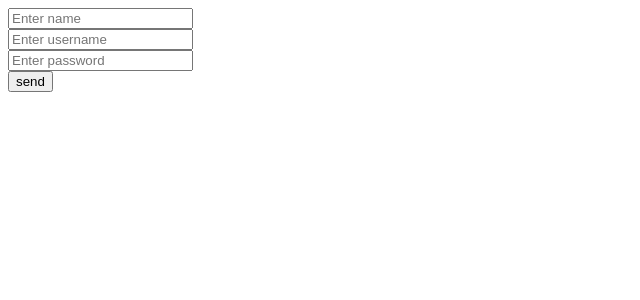
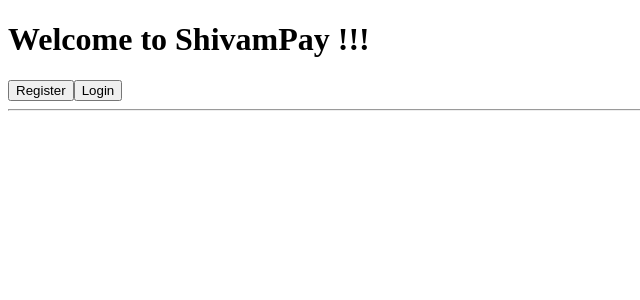
Before and after one commit to shivam-vishwakarmaa/shivam-pay, a React app in the folder frontend/: page / in a window 1280 px wide. Shown: the top 300 px of the page, without its empty margins (0-640 px from the left). Built offline with nearby package versions, Linux system fonts and the light colour scheme; the HTML template or start-up script is replaced by a standard one.

Commit message:
Dat 2: login page succefully added

```diff
--- a/frontend/src/App.jsx
+++ b/frontend/src/App.jsx
@@ -1,11 +1,26 @@
 import { useState } from 'react';
-import Register from './components/register'
+import Register from './components/register';
+import Login from './components/login';
 
 function App() {
+  const [page, setPage] = useState(null);
 
   return (
     <>
-      <Register></Register>
+      <h1>Welcome to ShivamPay !!!</h1>
+
+      <button onClick={() => setPage('register')}>
+        Register
+      </button>
+
+      <button onClick={() => setPage('login')}>
+        Login
+      </button>
+
+      <hr />
+
+      {page === 'register' && <Register />}
+      {page === 'login' && <Login />}
     </>
   );
 }
--- a/frontend/src/components/login.jsx
+++ b/frontend/src/components/login.jsx
@@ -0,0 +1,48 @@
+import { useState } from "react"
+import axios from "axios";
+
+export default () => {
+
+    const [form,setForm] = useState({
+        username:'',
+        password:''
+    })
+
+    const [res,setResponse] = useState('') ;
+
+    const handleLogin = async () => {
+        setResponse("loding...");
+
+        try{
+
+            const fecthLogin = await axios.put(
+                "http://localhost:3000/pytm/login/enter",
+                form
+            ) ;
+
+            setResponse(`You have login succesfully !!!`);
+            localStorage.setItem("token", fecthLogin.data.token);
+
+        } catch(err){
+            setResponse(
+                err.response?.data?.message || "Something went wrong, try again"
+            )
+        }
+    }
+
+    return (
+        <div>
+            <input type="text" value={form.username} placeholder = " Enter username " onChange={ (e)=>setForm({
+                ...form,
+                username : e.target.value
+            })}/> <br />
+            <input type="text" value={form.password} placeholder = " Enter password " onChange={ (e)=>setForm({
+                ...form,
+                password : e.target.value
+            })}/>
+            <br />
+            <button onClick= {handleLogin}> login </button>
+            <h1>{res}</h1>
+        </div>
+    )
+}
--- a/frontend/src/components/register.jsx
+++ b/frontend/src/components/register.jsx
@@ -11,17 +11,19 @@ export default () => {
   const [response,setResponse] = useState('');
 
   const handleRegiester = async () => {
-    setResponse("Loading...") ;
+    try{
+        setResponse("Loading...") ;
 
-    const Registercall = await axios.post(
-      "http://localhost:3000/pytm/register/enter",
-      form
-    );
-
-    if(Registercall.data.user)
+        const Registercall = await axios.post(
+        "http://localhost:3000/pytm/register/enter",
+        form
+        );
         setResponse(`congratulation ${Registercall.data.user.name} you have created you account `) ;
-    else  setResponse(Registercall.data.message) ;
-
+    } catch (err){
+        setResponse(
+            err.response?.data?.message || "Something went wrong, try again"
+        )
+    }
   };
 
   return (
@@ -53,7 +55,7 @@ export default () => {
             password : e.target.value
         })}
       /> <br />
-      <button onClick = {handleRegiester}>send</button>
+      <button onClick = {handleRegiester}>Register</button>
       <h1>{response}</h1>
     </div>
   );
--- a/frontend/src/main.jsx
+++ b/frontend/src/main.jsx
@@ -5,5 +5,5 @@ import App from './App.jsx'
 createRoot(document.getElementById('root')).render(
   <StrictMode>
     <App />
-  </StrictMode>,
+  </StrictMode>
 )
```
Also changed, not shown: 2 other files (tests, documents, lock files or other folders).
